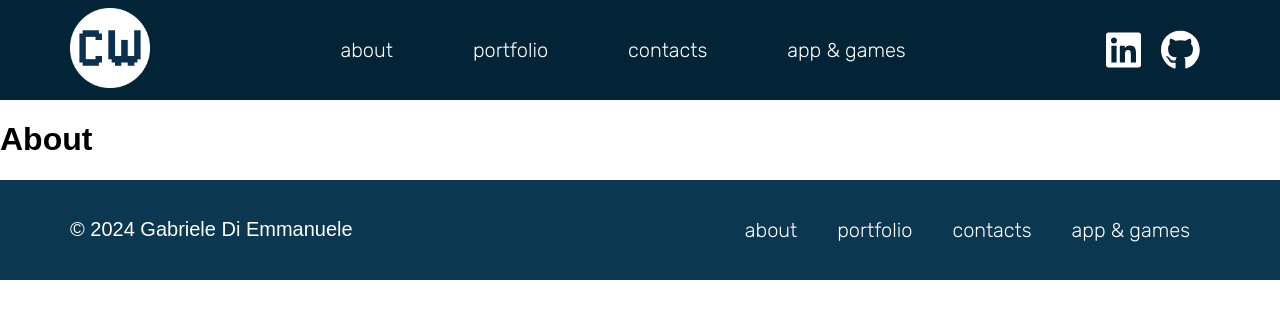
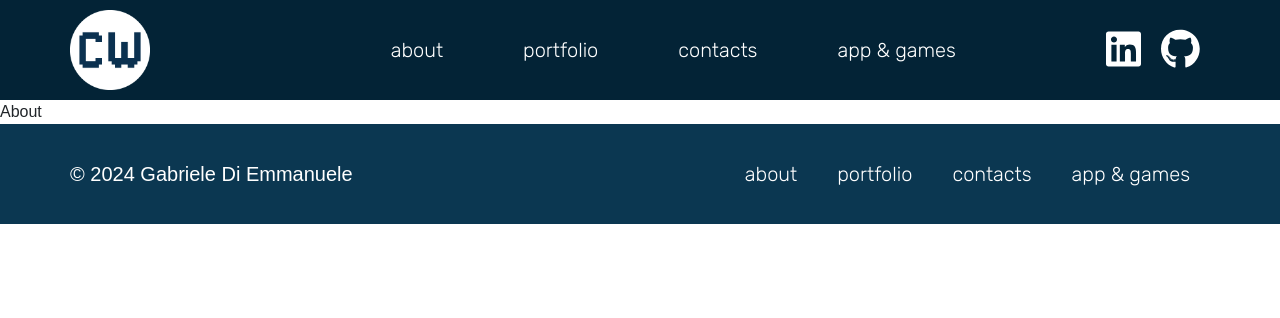
Before and after one commit to gabrielediemmanuele/gabrielediemmanuele.github.io, a Vue app: page /about in a window 1280 px wide. Shown: the top 318 px of the page. Built offline with nearby package versions, Linux system fonts and the light colour scheme.

Commit message:
feat: add bootstrap

```diff
--- a/package.json
+++ b/package.json
@@ -14,6 +14,7 @@
     "@fortawesome/free-regular-svg-icons": "^6.5.1",
     "@fortawesome/free-solid-svg-icons": "^6.5.1",
     "@fortawesome/vue-fontawesome": "^3.0.6",
+    "bootstrap": "^5.3.3",
     "vue": "^3.4.19",
     "vue-router": "^4.3.0"
   },
--- a/src/assets/styles/global.scss
+++ b/src/assets/styles/global.scss
@@ -1,4 +1,6 @@
+@import "bootstrap/scss/bootstrap";
 /* @import "../styles/partials/variables";
+
 @import "../styles/partials/mixins";
 
 body {
--- a/src/components/micro-component/navBar.vue
+++ b/src/components/micro-component/navBar.vue
@@ -38,6 +38,7 @@ export default {
     >
       <img id="codewhips-logo" src="/images/logo-codewhisp.png" alt="" />
     </router-link>
+    <div class="hamburgher-menu"></div>
     <ul>
       <li v-for="link in navLinks">
         <router-link
@@ -118,4 +119,10 @@ ul {
     }
   }
 }
+
+@media screen and (max-width: 830px) {
+  ul {
+    display: none;
+  }
+}
 </style>
--- a/src/components/pages/AboutPage.vue
+++ b/src/components/pages/AboutPage.vue
@@ -15,7 +15,7 @@ export default {
 </script>
 
 <template>
-  <h1>{{ title }}</h1>
+  {{ title }}
 </template>
 
 <style lang="scss" scoped></style>
--- a/src/main.js
+++ b/src/main.js
@@ -4,6 +4,9 @@ import "./assets/styles/global.scss";
 
 // Vue Router
 import { router } from "./router/router";
+
+//Bootstrap
+import * as bootstrap from "bootstrap";
 
 /* import fontawesome */
 import { library } from "@fortawesome/fontawesome-svg-core";
```
Also changed, not shown: 1 other file (tests, documents, lock files or other folders).
